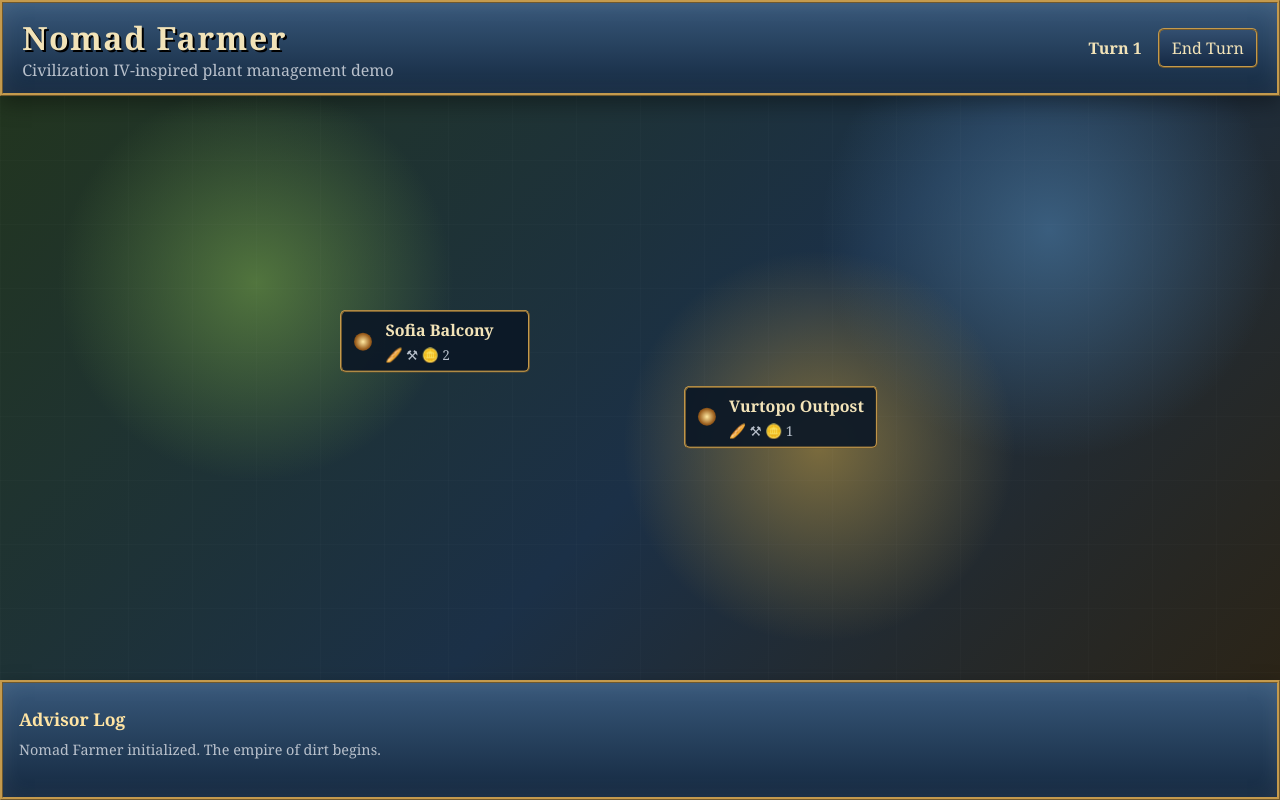
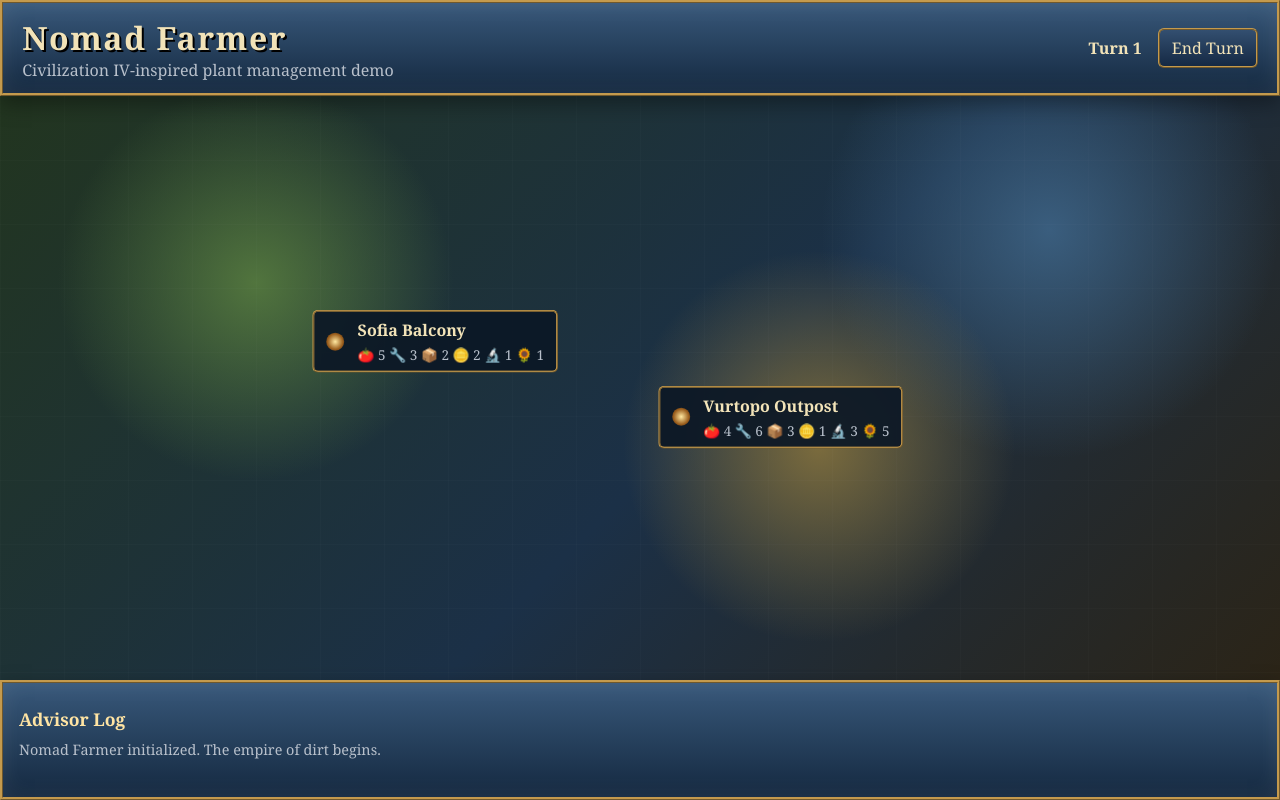
Before and after one commit to git-rupavlov/nomad-farmer-app, a React (Vite) app: page / in a window 1280 px wide. Built offline with nearby package versions, Linux system fonts and the light colour scheme.

Commit message:
refactor: show canonical city yields on map

```diff
--- a/src/screens/MapScreen.tsx
+++ b/src/screens/MapScreen.tsx
@@ -31,7 +31,7 @@ export function MapScreen() {
           >
             <span className="city-dot" />
             <span className="farm-name">{farm.name}</span>
-            <span className="farm-yields">🥖 {farm.yields.water} ⚒ {farm.yields.labor} 🪙 {farm.yields.budget}</span>
+            <span className="farm-yields">🍅 {farm.yields.food} 🔧 {farm.yields.maintenance} 📦 {farm.yields.goods} 🪙 {farm.yields.budget} 🔬 {farm.yields.science} 🌻 {farm.yields.culture}</span>
           </button>
         ))}
       </main>
```
